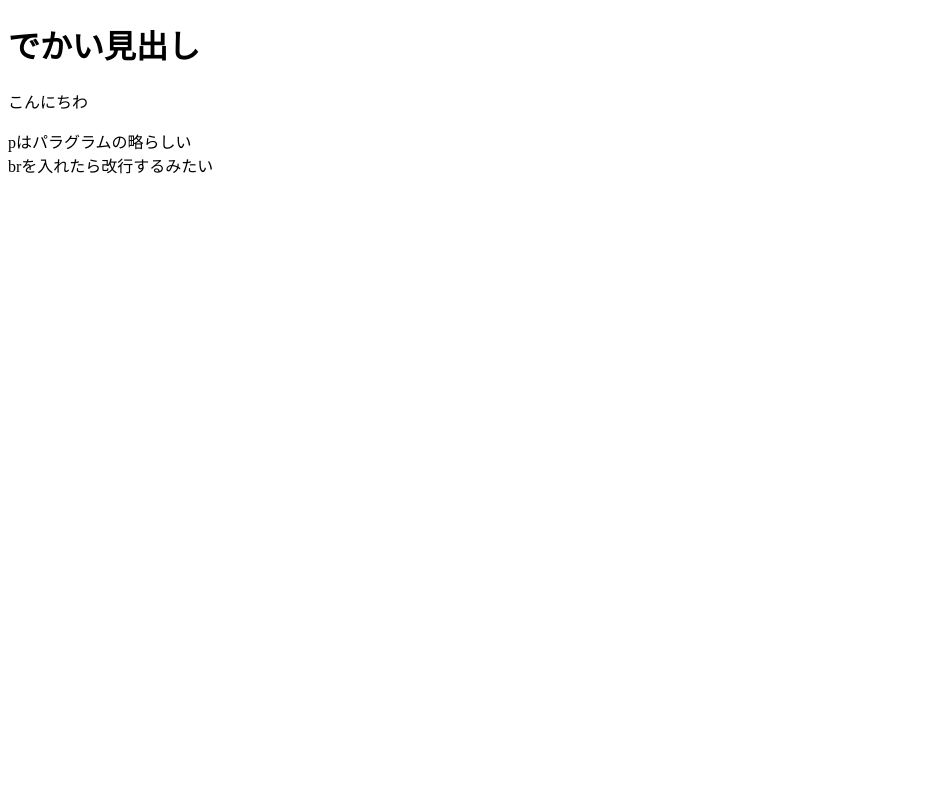
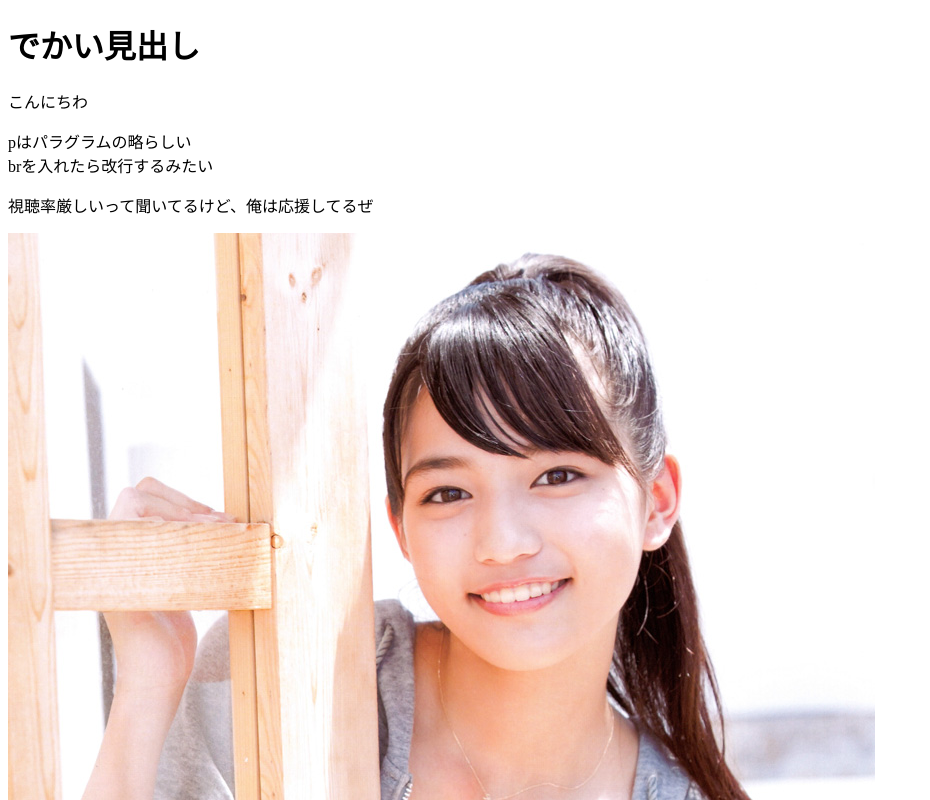
Before and after one commit to st0326s/DotInstallStudy, a plain HTML site: page index.html in a window 1280 px wide. Shown: the top 800 px of the page, without its empty margins (0-930 px from the left). Drawn offline with Linux system fonts and the light colour scheme.

Commit message:
はるるの画像をアップ

```diff
--- a/index.html
+++ b/index.html
@@ -10,5 +10,9 @@
  <h1>でかい見出し</h1>
  <p>こんにちわ</p>
  <p>pはパラグラムの略らしい<br> brを入れたら改行するみたい</p>
+ <!-- はるるの画像をアップしてみよう -->
+ <p>視聴率厳しいって聞いてるけど、俺は応援してるぜ</p>
+ <!-- width=画像の横幅 height=高さ　なくても良いけど早くなるらしい -->
+ <img src="kawagutiharuna.jpg" width="867" height="1200" alt="はるるの画像">
 </body>
 </html>
```
Also changed, not shown: kawagutiharuna.jpg (added).
